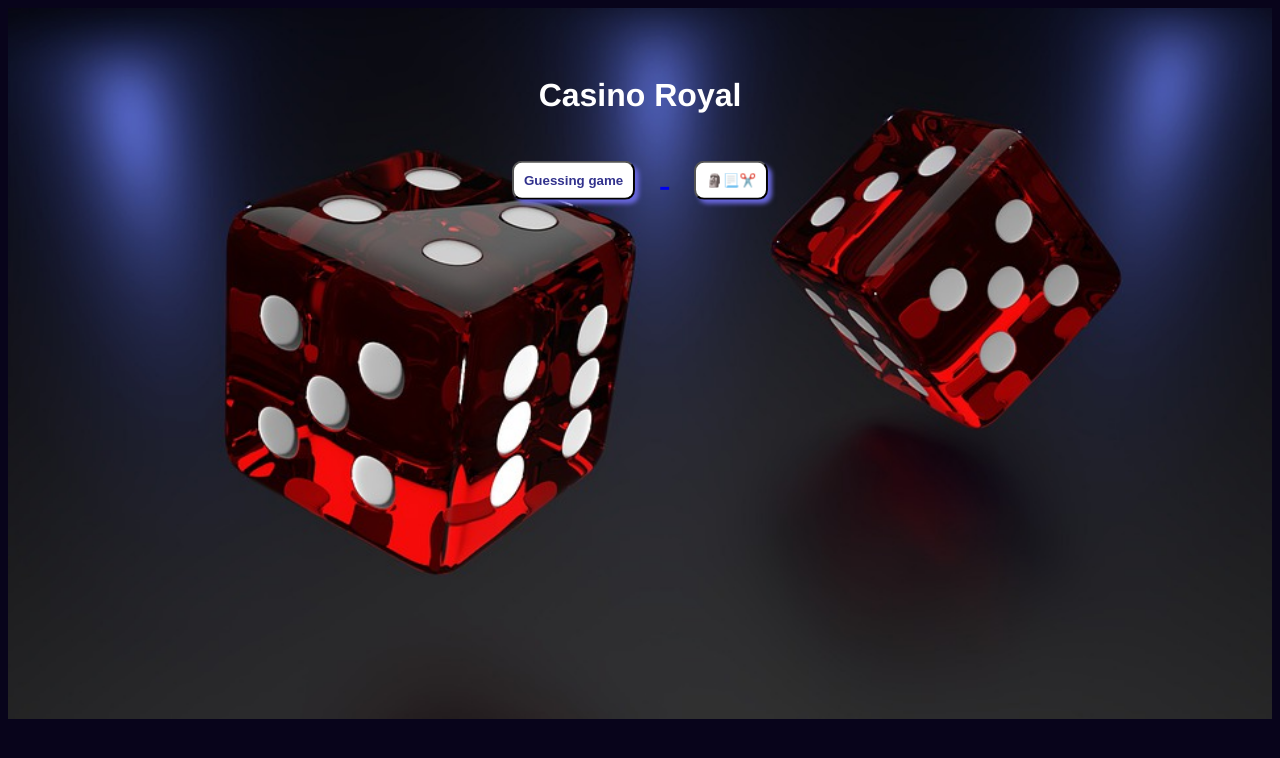
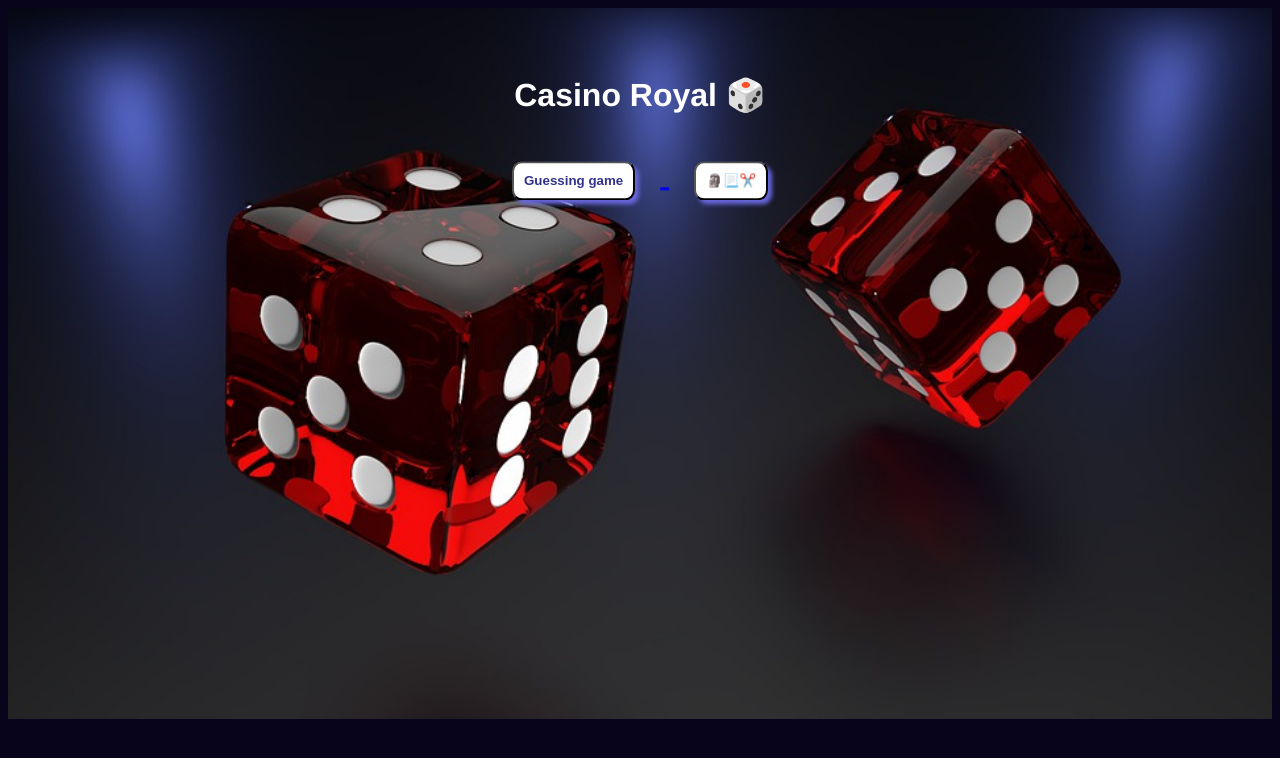
Before and after one commit to Jonathanazerty/casino-royale, a plain HTML site: page casino-royale/casinoRoyale.html in a window 1280 px wide. Drawn offline with Linux system fonts and the light colour scheme.

Commit message:
small adjustments

```diff
--- a/casino-royale/casinoRoyale.html
+++ b/casino-royale/casinoRoyale.html
@@ -10,7 +10,7 @@
     <div class="container">
         <img src="background.jpg" alt="dice" style="width:100%;">
         <div class="centered">
-            <h1> <b>Casino Royal</b> <h1>
+            <h1> <b>Casino Royal 🎲</b> <h1>
                 <a href="C:\Users\jkalo\OneDrive\Bureaublad\BeCode\casino-royale/0.guessing-game/guess.html">
                     <button><b>Guessing game</b></button>
                 <a href="C:\Users\jkalo\OneDrive\Bureaublad\BeCode\casino-royale/1.Rock-paper-scissors/index.html">
```
